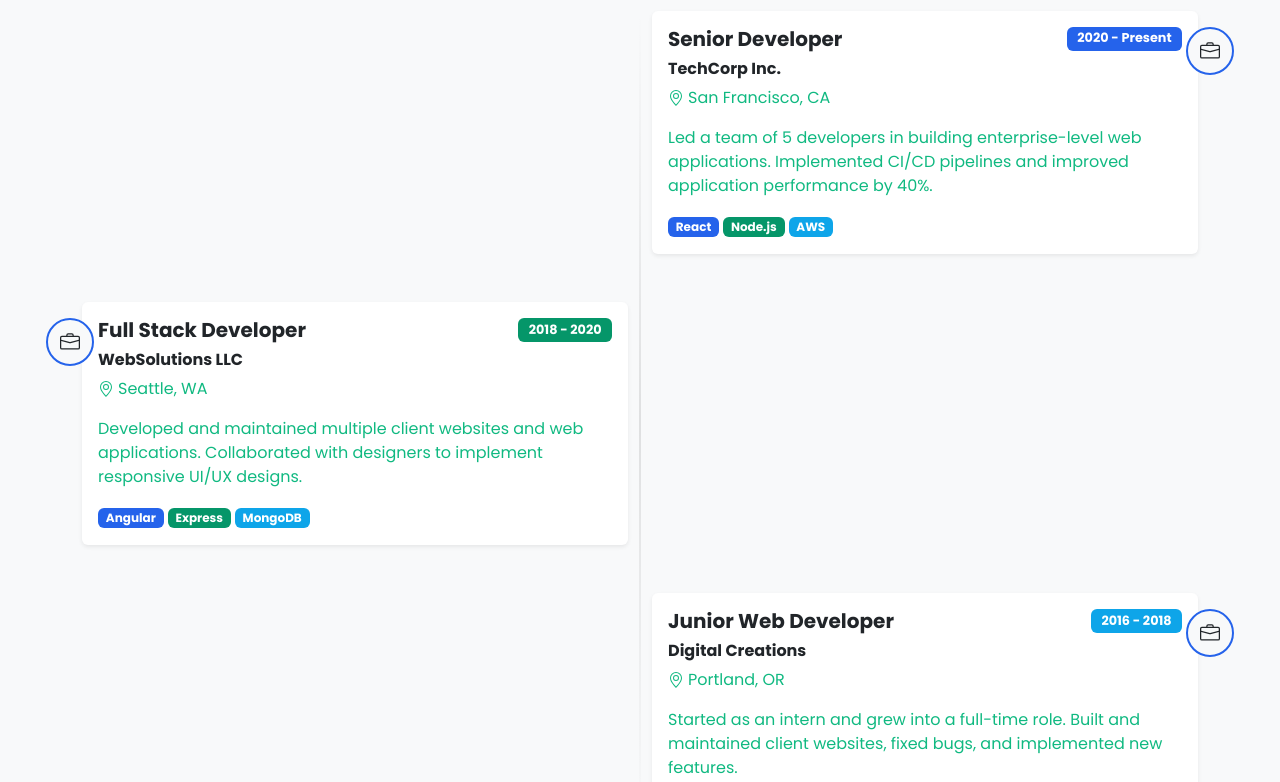
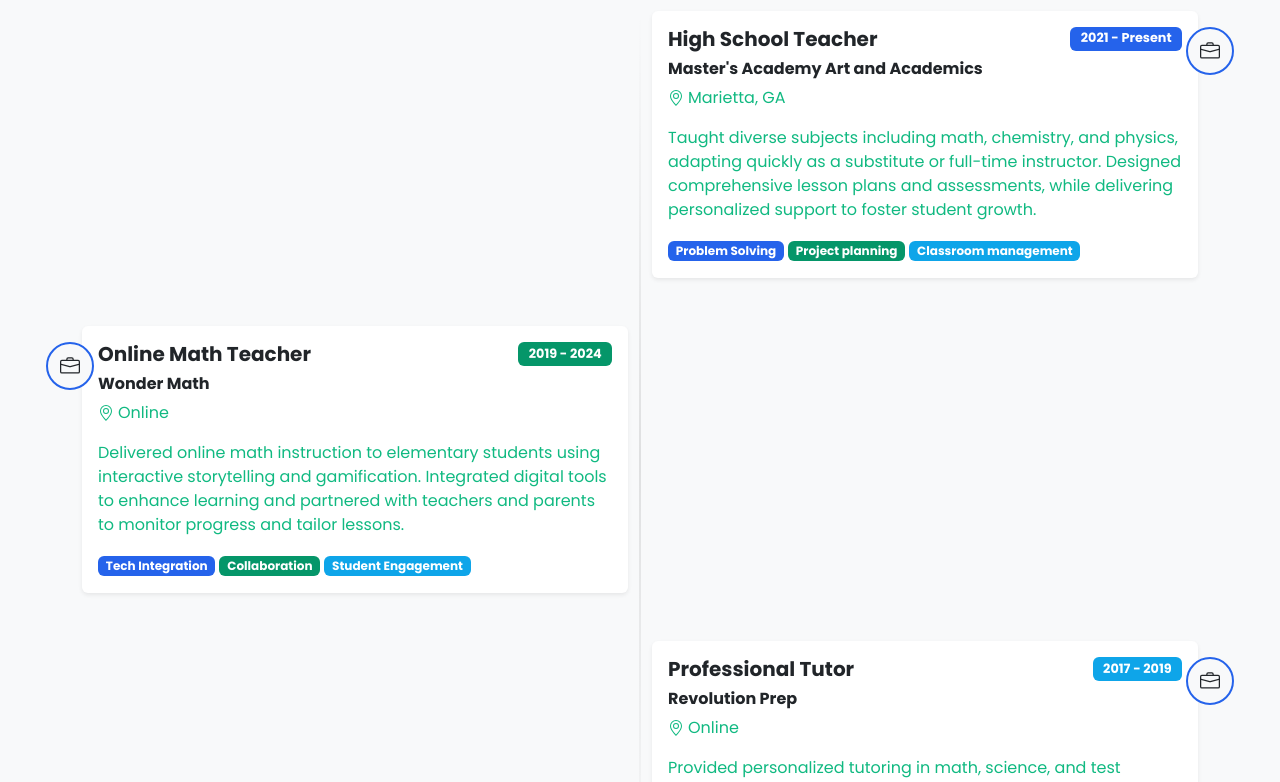
Before and after one commit to HIPgirl95/hannah-hogan-portfolio, a React (Create React App) app: page / in a window 1280 px wide. Shown: the part 3560-4342 px from the top of the page. Built offline with nearby package versions, Linux system fonts and the light colour scheme; a web font is replaced by a local one.

Commit message:
Update Experience.js

```diff
--- a/src/components/Experience.js
+++ b/src/components/Experience.js
@@ -29,28 +29,32 @@
               <Card className="border-0 shadow-sm">
                 <Card.Body>
                   <div className="d-flex justify-content-between align-items-center mb-2">
-                    <h3 className="h5 fw-bold mb-0">Senior Developer</h3>
+                    <h3 className="h5 fw-bold mb-0">High School Teacher</h3>
                     <Badge bg="primary" className="date-badge">
-                      2020 - Present
+                      2021 - Present
                     </Badge>
                   </div>
-                  <h4 className="h6 fw-bold mb-2">TechCorp Inc.</h4>
+                  <h4 className="h6 fw-bold mb-2">
+                    Master's Academy Art and Academics
+                  </h4>
                   <div className="d-flex align-items-center text-secondary mb-3">
-                    <BsGeoAlt className="me-1" /> San Francisco, CA
+                    <BsGeoAlt className="me-1" /> Marietta, GA
                   </div>
                   <p className="text-secondary">
-                    Led a team of 5 developers in building enterprise-level web
-                    applications. Implemented CI/CD pipelines and improved
-                    application performance by 40%.
+                    Taught diverse subjects including math, chemistry, and
+                    physics, adapting quickly as a substitute or full-time
+                    instructor. Designed comprehensive lesson plans and
+                    assessments, while delivering personalized support to foster
+                    student growth.
                   </p>
                   <div className="mt-3">
                     <Badge bg="primary" className="me-1">
-                      React
+                      Problem Solving
                     </Badge>
                     <Badge bg="success" className="me-1">
-                      Node.js
+                      Project planning
                     </Badge>
-                    <Badge bg="info">AWS</Badge>
+                    <Badge bg="info">Classroom management</Badge>
                   </div>
                 </Card.Body>
               </Card>
@@ -66,28 +70,29 @@
               <Card className="border-0 shadow-sm">
                 <Card.Body>
                   <div className="d-flex justify-content-between align-items-center mb-2">
-                    <h3 className="h5 fw-bold mb-0">Full Stack Developer</h3>
+                    <h3 className="h5 fw-bold mb-0">Online Math Teacher</h3>
                     <Badge bg="success" className="date-badge">
-                      2018 - 2020
+                      2019 - 2024
                     </Badge>
                   </div>
-                  <h4 className="h6 fw-bold mb-2">WebSolutions LLC</h4>
+                  <h4 className="h6 fw-bold mb-2">Wonder Math</h4>
                   <div className="d-flex align-items-center text-secondary mb-3">
-                    <BsGeoAlt className="me-1" /> Seattle, WA
+                    <BsGeoAlt className="me-1" /> Online
                   </div>
                   <p className="text-secondary">
-                    Developed and maintained multiple client websites and web
-                    applications. Collaborated with designers to implement
-                    responsive UI/UX designs.
+                    Delivered online math instruction to elementary students
+                    using interactive storytelling and gamification. Integrated
+                    digital tools to enhance learning and partnered with
+                    teachers and parents to monitor progress and tailor lessons.
                   </p>
                   <div className="mt-3">
                     <Badge bg="primary" className="me-1">
-                      Angular
+                      Tech Integration
                     </Badge>
                     <Badge bg="success" className="me-1">
-                      Express
+                      Collaboration
                     </Badge>
-                    <Badge bg="info">MongoDB</Badge>
+                    <Badge bg="info">Student Engagement</Badge>
                   </div>
                 </Card.Body>
               </Card>
@@ -107,28 +112,30 @@
               <Card className="border-0 shadow-sm">
                 <Card.Body>
                   <div className="d-flex justify-content-between align-items-center mb-2">
-                    <h3 className="h5 fw-bold mb-0">Junior Web Developer</h3>
+                    <h3 className="h5 fw-bold mb-0">Professional Tutor</h3>
                     <Badge bg="info" className="date-badge">
-                      2016 - 2018
+                      2017 - 2019
                     </Badge>
                   </div>
-                  <h4 className="h6 fw-bold mb-2">Digital Creations</h4>
+                  <h4 className="h6 fw-bold mb-2">Revolution Prep</h4>
                   <div className="d-flex align-items-center text-secondary mb-3">
-                    <BsGeoAlt className="me-1" /> Portland, OR
+                    <BsGeoAlt className="me-1" /> Online
                   </div>
                   <p className="text-secondary">
-                    Started as an intern and grew into a full-time role. Built
-                    and maintained client websites, fixed bugs, and implemented
-                    new features.
+                    Provided personalized tutoring in math, science, and test
+                    preparation through virtual platforms. Crafted
+                    individualized lesson plans and assessments to meet student
+                    needs, and offered detailed feedback to learners and
+                    parents.
                   </p>
                   <div className="mt-3">
                     <Badge bg="primary" className="me-1">
-                      JavaScript
+                      Customized Instruction
                     </Badge>
                     <Badge bg="success" className="me-1">
-                      PHP
+                      Data Analysis
                     </Badge>
-                    <Badge bg="info">MySQL</Badge>
+                    <Badge bg="info">Feedback Delivery</Badge>
                   </div>
                 </Card.Body>
               </Card>
```
